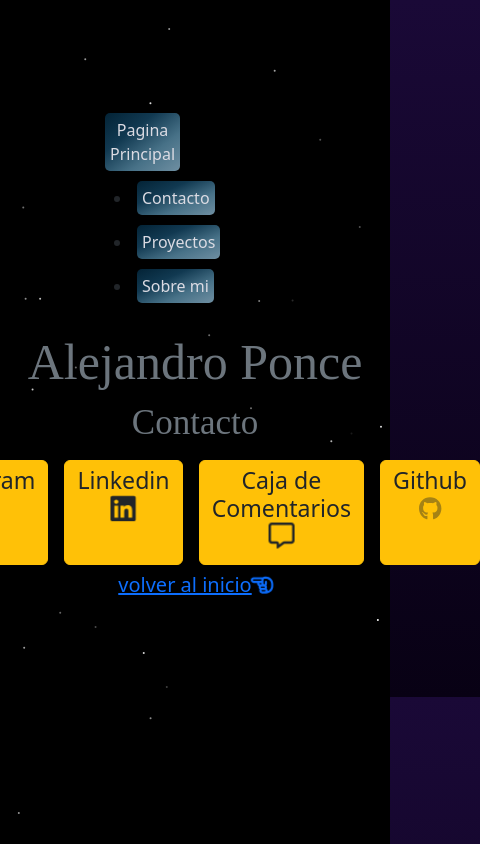
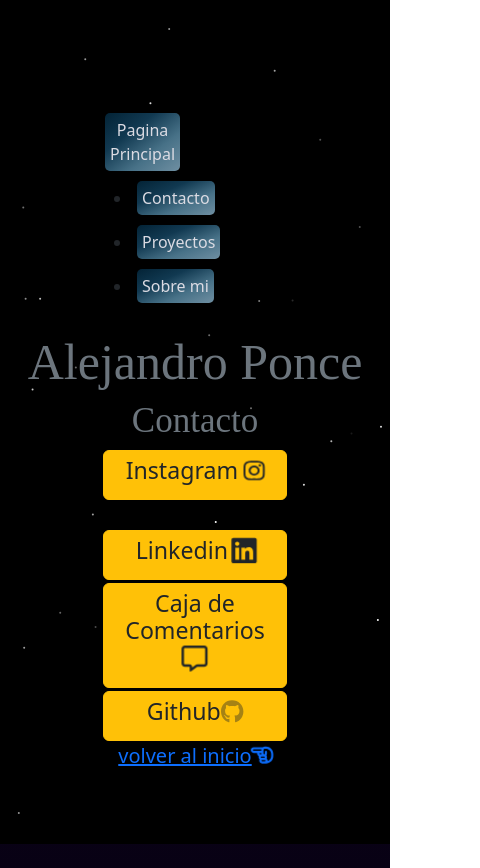
Before and after one commit to alejandroponce00/PortfolioReact, a Next.js app: page /posts/contacto in a window 390 px wide. Shown: the whole page, 480 px wide, since content can reach past the window. Before the commit the page ends 844 px from the top, so only its background shows below. Built offline with nearby package versions, Linux system fonts and the light colour scheme; a web font is replaced by a local one.

Commit message:
corrigiendo media queries en contactos

```diff
--- a/src/app/globals.css
+++ b/src/app/globals.css
@@ -91,7 +91,7 @@ justify-content: space-around;
 
 
 
-    .contenedor {
+    .contenedor {@media (min-width: 600px){
 
     display: flex;
     justify-content: center;
@@ -99,16 +99,22 @@ justify-content: space-around;
     flex-direction:row;
     text-align: center;
 
-  }
-  .redes{
+
+  }align-items: center;
+}
+
+
+  .redes{@media (min-width: 550px){
     justify-content: center;
   display:flex;
   margin: 0.5rem;
+} display: grid;
+align-items: center;
 
 
-
-
-   }
+   gap: 4px;
+  margin: 3px;
+  flex-direction: column;}
 
    .intro{
     display: flex;
--- a/src/app/posts/contacto/page.jsx
+++ b/src/app/posts/contacto/page.jsx
@@ -15,12 +15,12 @@ import ParticlesBackground2 from '@/app/components/config2/particlesBackground';
 export default function Page() {
   return (
 
-    <div className='principal'>
+    <div className='contacto'>
 
     <h1 className="subtitulo text-center"><Deletrea escribe="Contacto" /></h1>
 
 
-      <div className='elemento'>
+      <div>
       <div className="contenedor">
   <div className="redes">
     <a href="https://www.instagram.com/alejandrooponce/"
```
